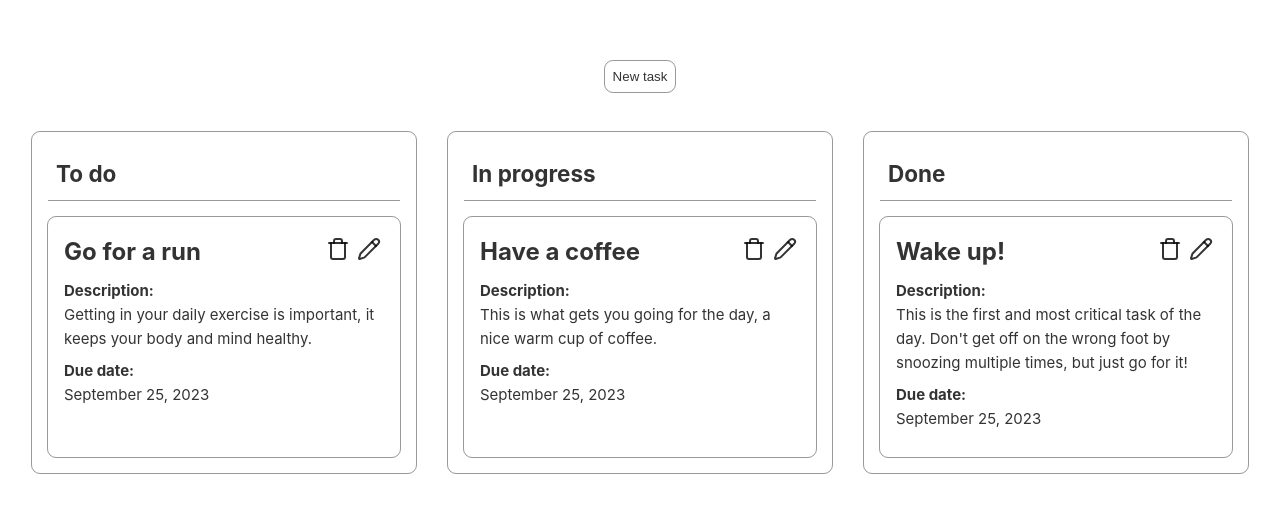
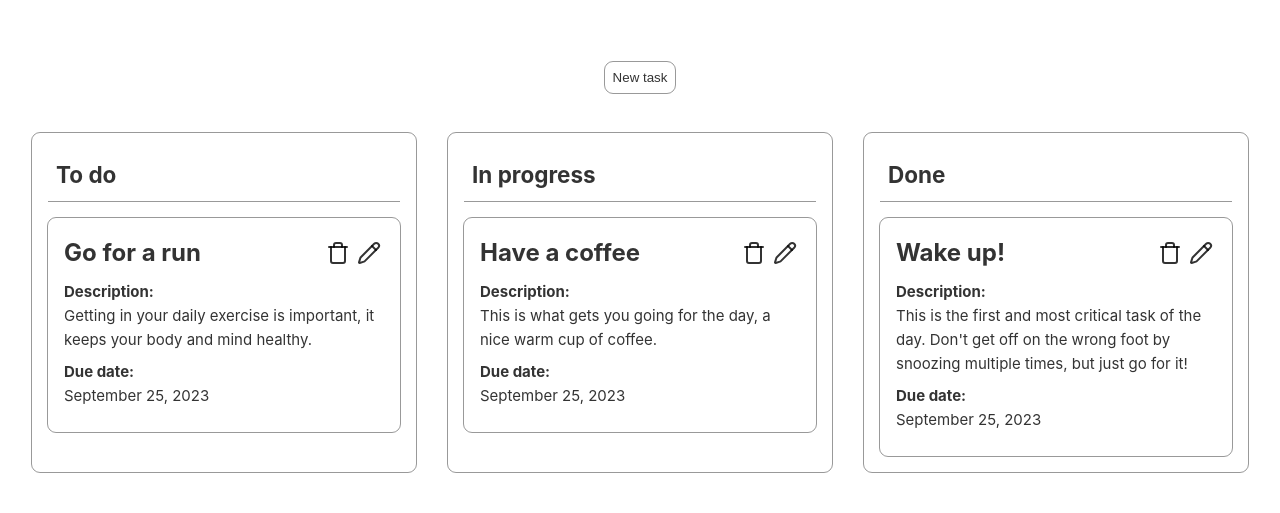
Before and after one commit to AnthonySchuijlenburg/task-manager, a Vue app: page / in a window 1280 px wide. Shown: the part 133-646 px from the top of the page. Built offline with nearby package versions, Linux system fonts and the light colour scheme.

Commit message:
fix: improve responsiveness

```diff
--- a/src/components/AbstractCard.vue
+++ b/src/components/AbstractCard.vue
@@ -6,12 +6,11 @@
 
 <style lang="scss" scoped>
 .card {
-  min-width: 20rem;
-  min-height: 15rem;
   background-color: rgba(255, 255, 255, 0.8);
   border-radius: 0.5rem;
   outline: 1px solid rgba(0, 0, 0, 0.4);
   color: rgba(0, 0, 0, 0.8);
   padding: 1rem;
+  flex-grow: 1;
 }
 </style>
--- a/src/components/NewTask.vue
+++ b/src/components/NewTask.vue
@@ -21,10 +21,19 @@ function saveTask(task: Task) {
 </script>
 
 <template>
-  <AbstractCard v-if="isEditing">
-    <TaskForm @save="saveTask" @cancel="isEditing = false" />
-  </AbstractCard>
-  <button v-else class="btn btn--primary" @click="newTask">New task</button>
+  <div class="new-task-card">
+    <AbstractCard v-if="isEditing">
+      <TaskForm @save="saveTask" @cancel="isEditing = false" />
+    </AbstractCard>
+    <button v-else class="btn btn--primary" @click="newTask">New task</button>
+  </div>
 </template>
 
-<style scoped lang="scss"></style>
+<style lang="scss" scoped>
+.new-task-card {
+  max-width: 24rem;
+  display: flex;
+  flex-grow: 1;
+  justify-content: center;
+}
+</style>
--- a/src/components/TaskBoard.vue
+++ b/src/components/TaskBoard.vue
@@ -34,6 +34,7 @@ const dividedTasks = computed(() => {
 .task-groups {
   display: grid;
   grid-template-columns: 1fr;
+  grid-template-rows: 1fr;
   grid-gap: 2rem;
 
   @media (min-width: 1024px) {
--- a/src/components/TaskCard.vue
+++ b/src/components/TaskCard.vue
@@ -47,7 +47,7 @@ function remove(task: Task) {
     <div v-else class="task">
       <div class="task__header">
         <h3 class="task__title">{{ task.name }}</h3>
-        <div>
+        <div class="task__icons">
           <Trash @click="remove(task)" />
           <Pencil @click="isEditing = true" />
         </div>
@@ -76,15 +76,20 @@ function remove(task: Task) {
   display: flex;
   justify-content: space-between;
   align-items: center;
-
-  .lucide {
-    cursor: pointer;
-    margin: 0 0.2rem;
-  }
 }
 
 .task__title {
   font-size: 1.5rem;
+}
+
+.task__icons {
+  display: flex;
+  align-items: center;
+  .lucide {
+    cursor: pointer;
+    margin: 0 0.2rem;
+    display: flex;
+  }
 }
 
 .task__entry {
```
